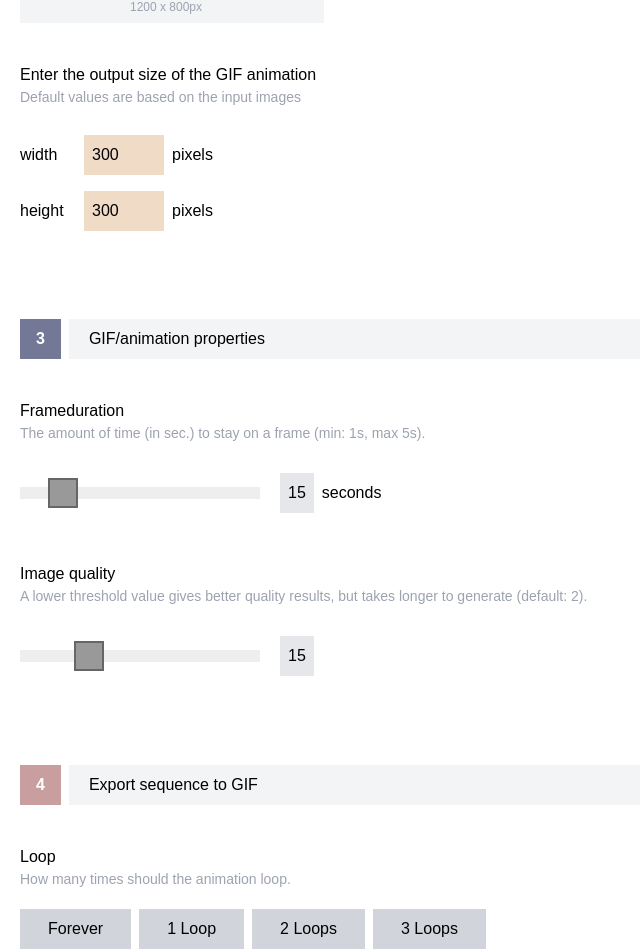
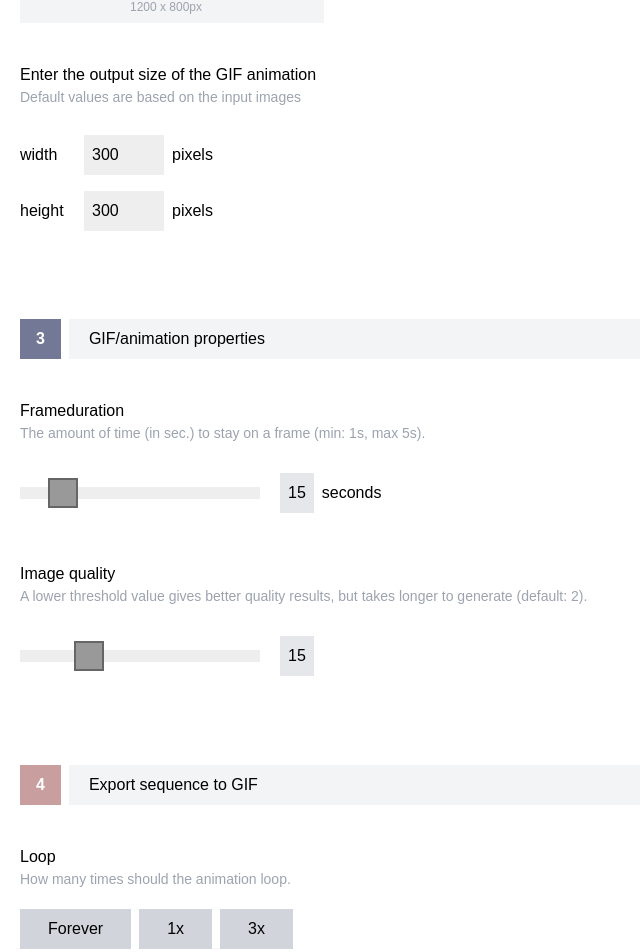
Before and after one commit to kaboomshebang/kbsb-gif-creator, a React (Vite) app: page / in a window 1280 px wide. Shown: the part 813-1765 px from the top of the page, without its empty margins (0-640 px from the left). Built offline with nearby package versions, Linux system fonts and the light colour scheme; a web font is replaced by a local one.

Commit message:
Add state to size component

```diff
--- a/src/App.jsx
+++ b/src/App.jsx
@@ -32,10 +32,7 @@ function App() {
 	// global state for the files
 	const [files, setFiles] = useState([]);
 	// state for the image sequence
-	const [size, setSize] = useState({
-		width: 300,
-		height: 300,
-	});
+	const [size, setSize] = useState({});
 
 	const Images = () => {
 		if (files.length > 0) {
@@ -69,8 +66,11 @@ function App() {
 					title="Enter the output size of the GIF animation"
 					description="Default values are based on the input images"
 				></StepDescription>
-				<ImageSize size="width" color="#F0DBC7"></ImageSize>
-				<ImageSize size="height" color="#F0DBC7"></ImageSize>
+
+				{console.log(size.width)}
+				{console.log(size.height)}
+				<ImageSize size="width" sizeFunc={setSize} sizeState={size}></ImageSize>
+				<ImageSize size="height" sizeFunc={setSize} sizeState={size}></ImageSize>
 			</StepSection>
 
 			{/* GIF/animation properties step */}
@@ -100,13 +100,12 @@ function App() {
 				<StepDescription title="Loop" description="How many times should the animation loop."></StepDescription>
 				<div className="flex row space-x-2">
 					<Button label="Forever"></Button>
-					<Button label="1 Loop"></Button>
-					<Button label="2 Loops"></Button>
-					<Button label="3 Loops"></Button>
+					<Button label="1x"></Button>
+					<Button label="3x"></Button>
 				</div>
 				<StepDescription
 					title="Export"
-					description="Done! Click export to start the process."
+					description="Done! Click generate to start the process."
 				></StepDescription>
 				<Button label="🎬 Generate GIF" color="#C4CFBE"></Button>
 			</StepSection>
```
